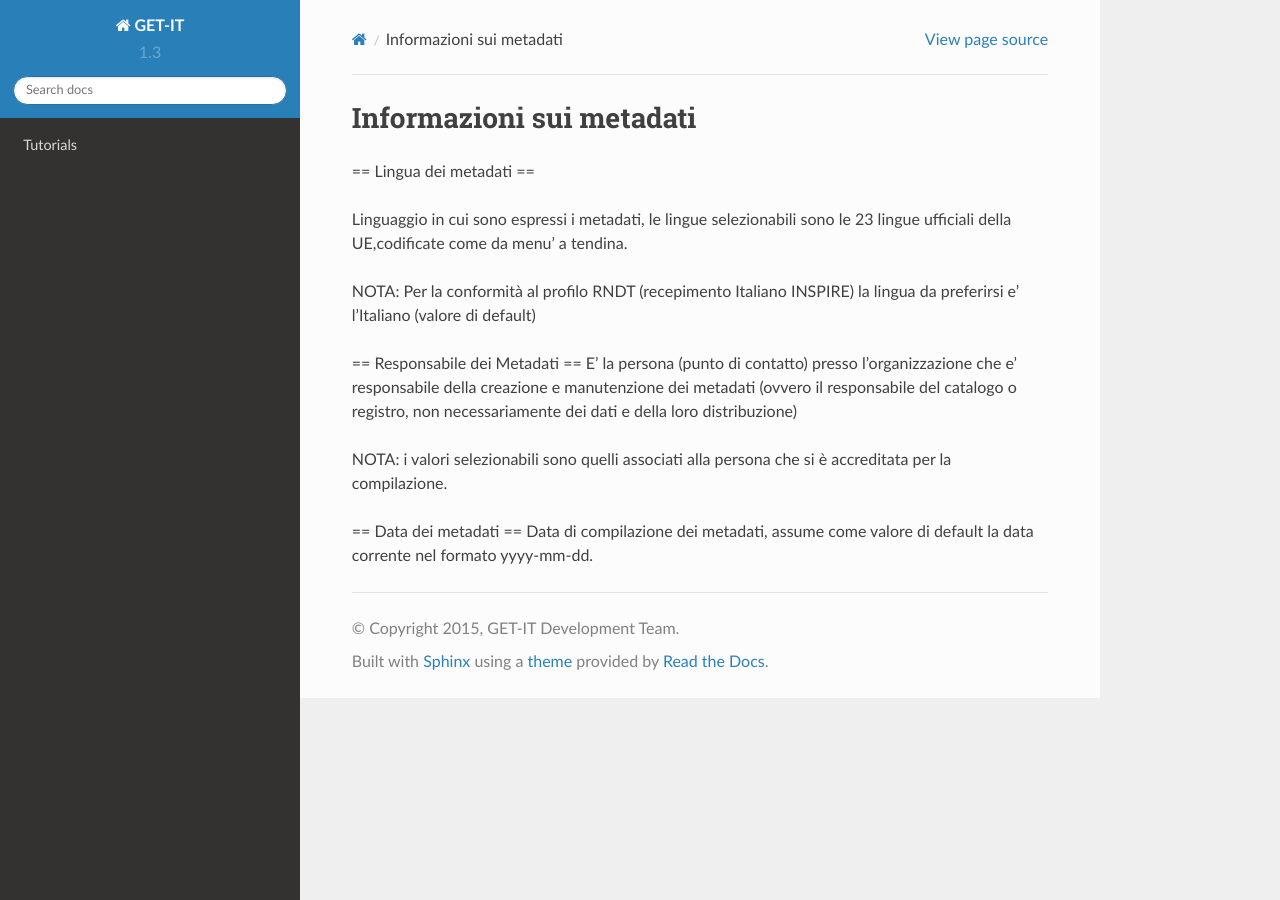
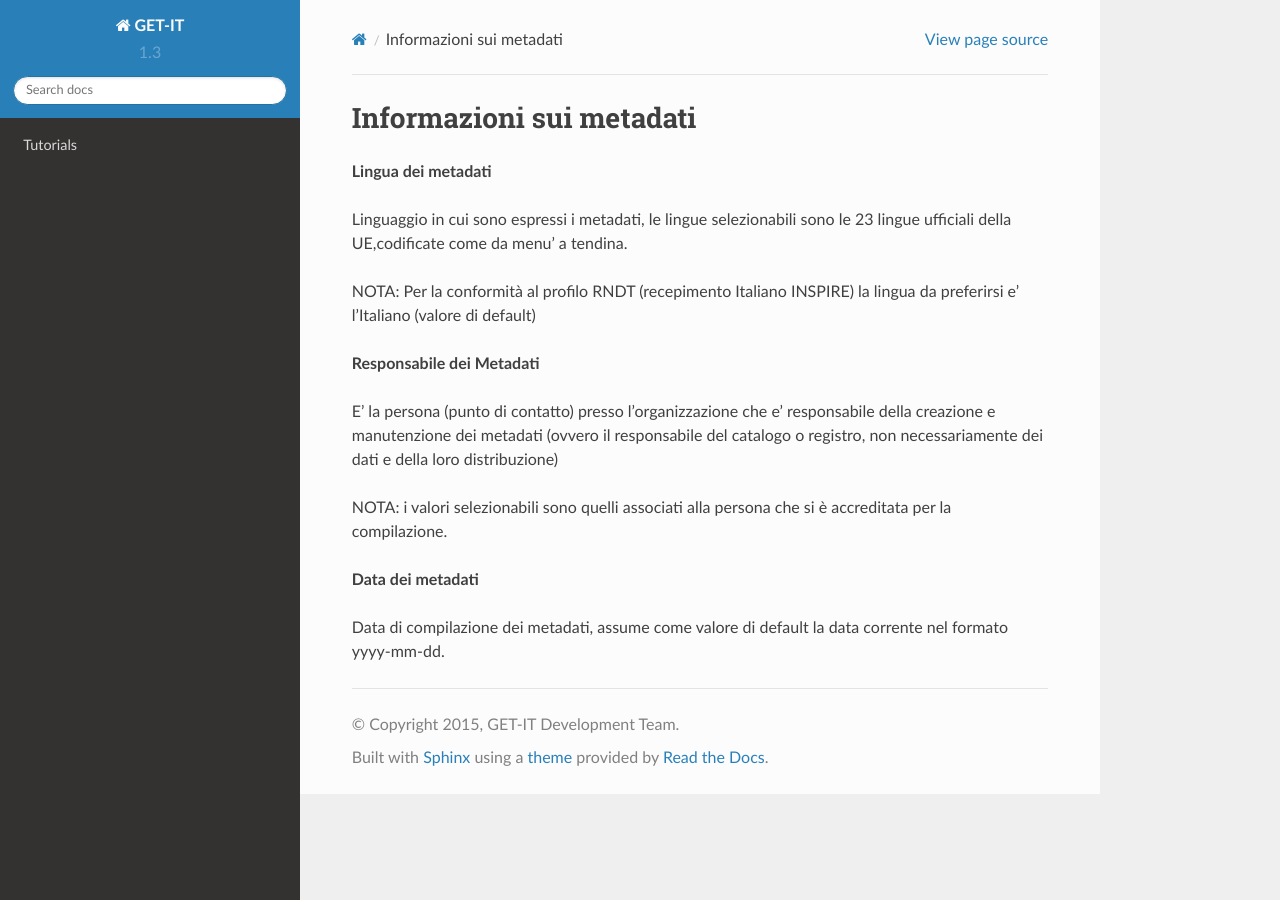
Before and after one commit to SP7-Ritmare/starterkit, a Sphinx documentation site: the page built from docs/tutorials/users/editing_metadati/editing_metadati.rst, in a window 1280 px wide. Built offline with Sphinx 7.4.7 and the Read the Docs theme 2.0.0, drawn with Linux system fonts in a browser that asks for light colours; part of the change alters nothing that is shown.

Commit message:
modifiche formattazione

```diff
--- a/docs/tutorials/users/editing_metadati/editing_metadati.rst
+++ b/docs/tutorials/users/editing_metadati/editing_metadati.rst
@@ -1,16 +1,20 @@
+.. _editing_metadati:
+
 =========================
 Informazioni sui metadati
 =========================
-== Lingua dei metadati ==
+**Lingua dei metadati**
 
 Linguaggio in cui sono espressi i metadati, le lingue selezionabili sono le 23 lingue ufficiali della UE,codificate come da menu' a tendina.
 
 NOTA: Per la conformità al profilo RNDT (recepimento Italiano INSPIRE) la lingua da preferirsi e' l'Italiano (valore di default)
 
-== Responsabile dei Metadati ==
+**Responsabile dei Metadati**
+
 E' la persona (punto di contatto) presso l'organizzazione che e' responsabile della creazione e manutenzione dei metadati (ovvero il responsabile del catalogo o registro, non necessariamente dei dati e della loro distribuzione)
 
 NOTA: i valori selezionabili sono quelli associati alla persona che si è accreditata per la compilazione.
 
-== Data dei metadati ==
+**Data dei metadati**
+
 Data di compilazione dei metadati, assume come valore di default la data corrente nel formato yyyy-mm-dd.
```
